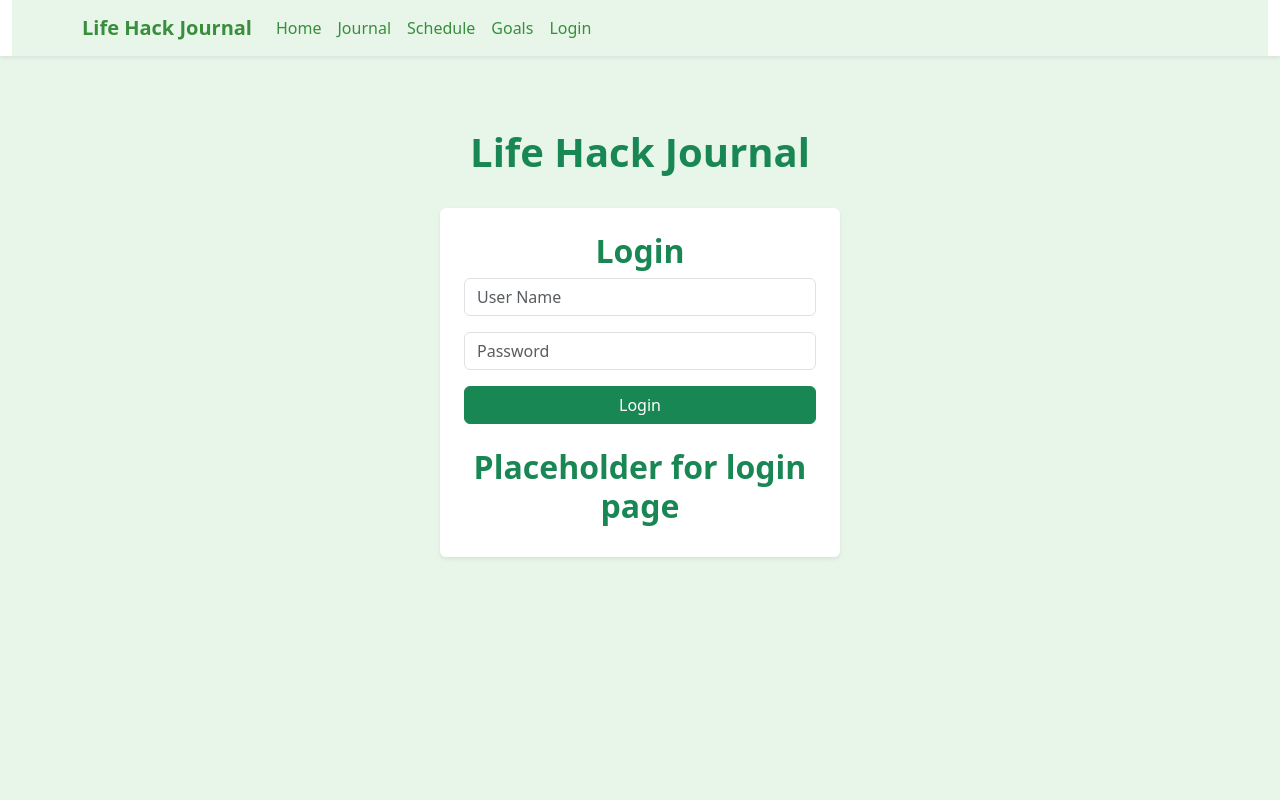
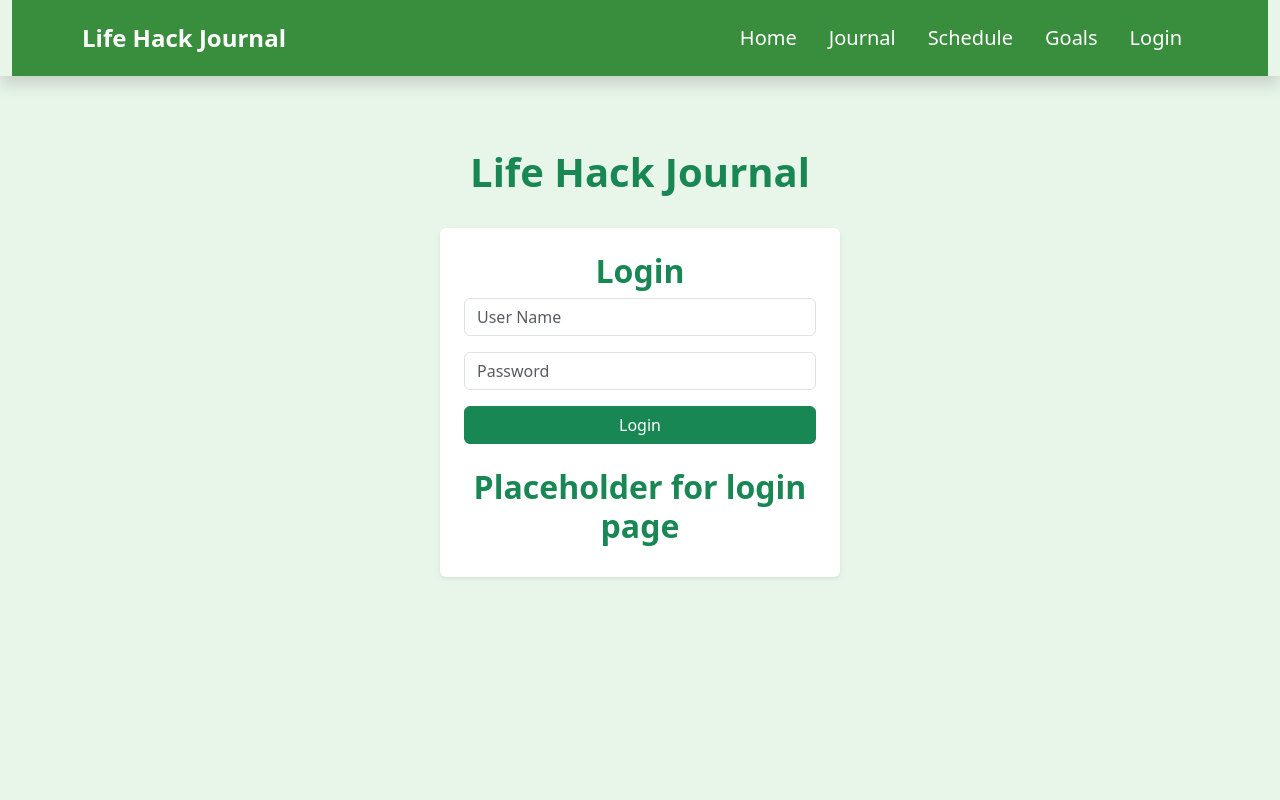
Before and after one commit to rikushiraiwa/startup, a React (Vite) app: page / in a window 1280 px wide. Shown: the top 800 px of the page. Built offline with nearby package versions, Linux system fonts and the light colour scheme.

Commit message:
Change styles for Navbar

```diff
--- a/src/app.jsx
+++ b/src/app.jsx
@@ -19,32 +19,44 @@ function NotFound() {
 export default function App() {
     return (
         <BrowserRouter>
-            <div className="body" style={{ backgroundColor: "#E8F5E9", minHeight: "100vh" }}>
-                <header className="container-fluid bg-white shadow-sm">
-                    <nav className="navbar navbar-expand-lg navbar-light" style={{ backgroundColor: "#E8F5E9" }}>
+            <div className="d-flex flex-column min-vh-100" style={{ backgroundColor: "#E8F5E9" }}>
+
+                {/* ナビゲーションバーを固定＆デザイン改善 */}
+                <header className="container-fluid sticky-top shadow">
+                    <nav className="navbar navbar-expand-lg" style={{ backgroundColor: "#388E3C", padding: "15px 0" }}>
                         <div className="container">
-                            <NavLink className="navbar-brand fw-bold" to="/" style={{ color: "#388E3C" }}>
+                            <NavLink className="navbar-brand fw-bold fs-4" to="/" style={{ color: "#FFFFFF" }}>
                                 Life Hack Journal
                             </NavLink>
                             <button className="navbar-toggler" type="button" data-bs-toggle="collapse" data-bs-target="#navbarNav">
                                 <span className="navbar-toggler-icon"></span>
                             </button>
-                            <div className="collapse navbar-collapse" id="navbarNav">
+                            <div className="collapse navbar-collapse justify-content-end" id="navbarNav">
                                 <ul className="navbar-nav">
                                     <li className="nav-item">
-                                        <NavLink className="nav-link" to="/home" style={{ color: "#388E3C" }}>Home</NavLink>
+                                        <NavLink className="nav-link px-3 fs-5" to="/home" style={{ color: "#FFFFFF" }}>
+                                            Home
+                                        </NavLink>
                                     </li>
                                     <li className="nav-item">
-                                        <NavLink className="nav-link" to="/journal" style={{ color: "#388E3C" }}>Journal</NavLink>
+                                        <NavLink className="nav-link px-3 fs-5" to="/journal" style={{ color: "#FFFFFF" }}>
+                                            Journal
+                                        </NavLink>
                                     </li>
                                     <li className="nav-item">
-                                        <NavLink className="nav-link" to="/schedule" style={{ color: "#388E3C" }}>Schedule</NavLink>
+                                        <NavLink className="nav-link px-3 fs-5" to="/schedule" style={{ color: "#FFFFFF" }}>
+                                            Schedule
+                                        </NavLink>
                                     </li>
                                     <li className="nav-item">
-                                        <NavLink className="nav-link" to="/goal" style={{ color: "#388E3C" }}>Goals</NavLink>
+                                        <NavLink className="nav-link px-3 fs-5" to="/goal" style={{ color: "#FFFFFF" }}>
+                                            Goals
+                                        </NavLink>
                                     </li>
                                     <li className="nav-item">
-                                        <NavLink className="nav-link" to="/login" style={{ color: "#388E3C" }}>Login</NavLink>
+                                        <NavLink className="nav-link px-3 fs-5" to="/login" style={{ color: "#FFFFFF" }}>
+                                            Login
+                                        </NavLink>
                                     </li>
                                 </ul>
                             </div>
@@ -54,8 +66,8 @@ export default function App() {
 
                 <main className="container flex-grow-1 mt-4">
                     <Routes>
-                        <Route path="/" element={<Login />} /> {/* 初期表示をLoginページに変更 */}
-                        <Route path="/home" element={<Home />} /> {/* Homeを明示的なパスに */}
+                        <Route path="/" element={<Login />} />
+                        <Route path="/home" element={<Home />} />
                         <Route path="/journal" element={<Journal />} />
                         <Route path="/schedule" element={<Schedule />} />
                         <Route path="/goal" element={<Goal />} />
```
